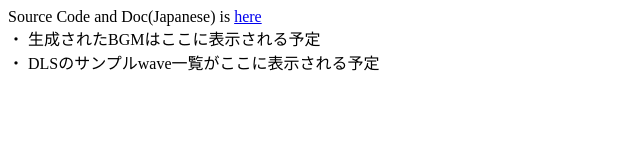
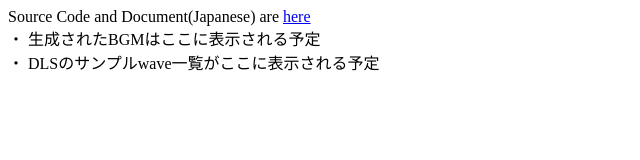
Before and after one commit to hmoriz/midi-wave-converter, a website: page release/index.html in a window 1280 px wide. Shown: the whole page, without its empty margins (0-640 px from the left). Drawn offline with Linux system fonts and the light colour scheme.

Commit message:
Update index.html

```diff
--- a/release/index.html
+++ b/release/index.html
@@ -1 +1 @@
-<html><head><script type="text/javascript" src="midi-wave-converter.50f2bf7e.js"></script></head><body> <div id="doc">Source Code and Doc(Japanese) is <a href="https://github.com/hmoriz/midi-wave-converter">here</a></div> <div id="inputarea"></div> <div id="audioarea"> ・ 生成されたBGMはここに表示される予定 </div> <div id="chart"></div> <div id="sampling"> ・ DLSのサンプルwave一覧がここに表示される予定 </div> </body></html>
+<html><head><script type="text/javascript" src="midi-wave-converter.50f2bf7e.js"></script></head><body> <div id="doc">Source Code and Document(Japanese) are <a href="https://github.com/hmoriz/midi-wave-converter">here</a></div> <div id="inputarea"></div> <div id="audioarea"> ・ 生成されたBGMはここに表示される予定 </div> <div id="chart"></div> <div id="sampling"> ・ DLSのサンプルwave一覧がここに表示される予定 </div> </body></html>
```
